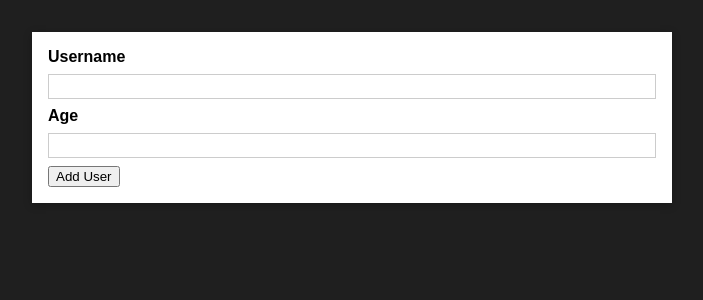
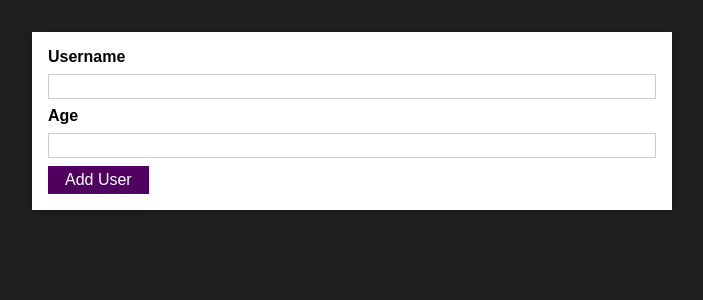
Before and after one commit to padepokanpenguin/todolist-course, a React (Create React App) app: page / in a window 1280 px wide. Shown: the top 300 px of the page, without its empty margins (288-991 px from the left). Built offline with nearby package versions, Linux system fonts and the light colour scheme.

Commit message:
adding reusable button component

```diff
--- /dev/null
+++ b/src/components/UI/Button.jsx
@@ -0,0 +1,9 @@
+import React from 'react';
+
+import classes from './Button.module.css';
+
+const Button = props => {
+    return <button className={classes.Button} type={props.type || 'button'} onClick={props.onClick}>{props.children}</button>
+}
+
+export default Button;
--- /dev/null
+++ b/src/components/UI/Button.module.css
@@ -0,0 +1,17 @@
+.Button {
+  font: inherit;
+  border: 1px solid #4f005f;
+  background: #4f005f;
+  color: white;
+  padding: .25rem 1rem;
+  cursor: pointer;
+}
+
+.Button:hover, .Button:active {
+  background: #741188;
+  border-color: #741188;
+}
+
+.Button:focus {
+  outline: none;
+}
--- a/src/components/Users/AddUser.jsx
+++ b/src/components/Users/AddUser.jsx
@@ -1,5 +1,6 @@
 import React from 'react';
 import Card from '../UI/Card';
+import Button from '../UI/Button';
 import classes from './AddUser.module.css';
 
 const AddUser = props => {
@@ -15,7 +16,7 @@
         <input id="username" type="text" />
         <label htmlFor="age">Age</label>
         <input id="age" type="number" />
-        <button type="submit">Add User</button>
+        <Button type="submit">Add User</Button>
       </form>
     </Card>
    )
```
